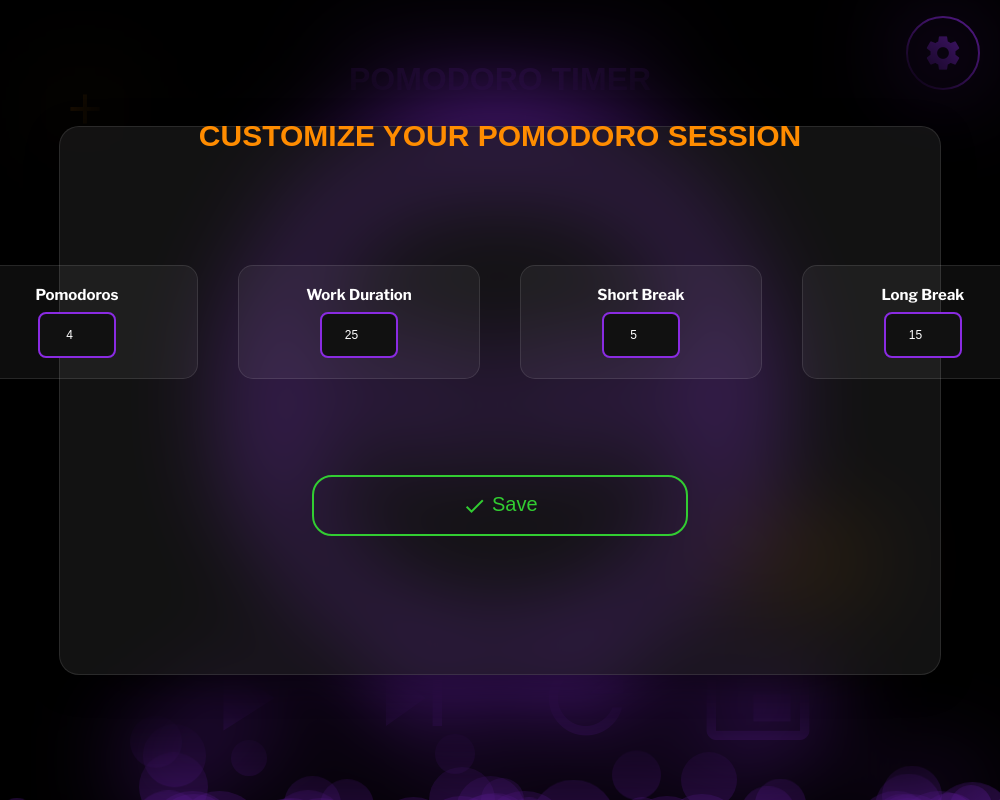
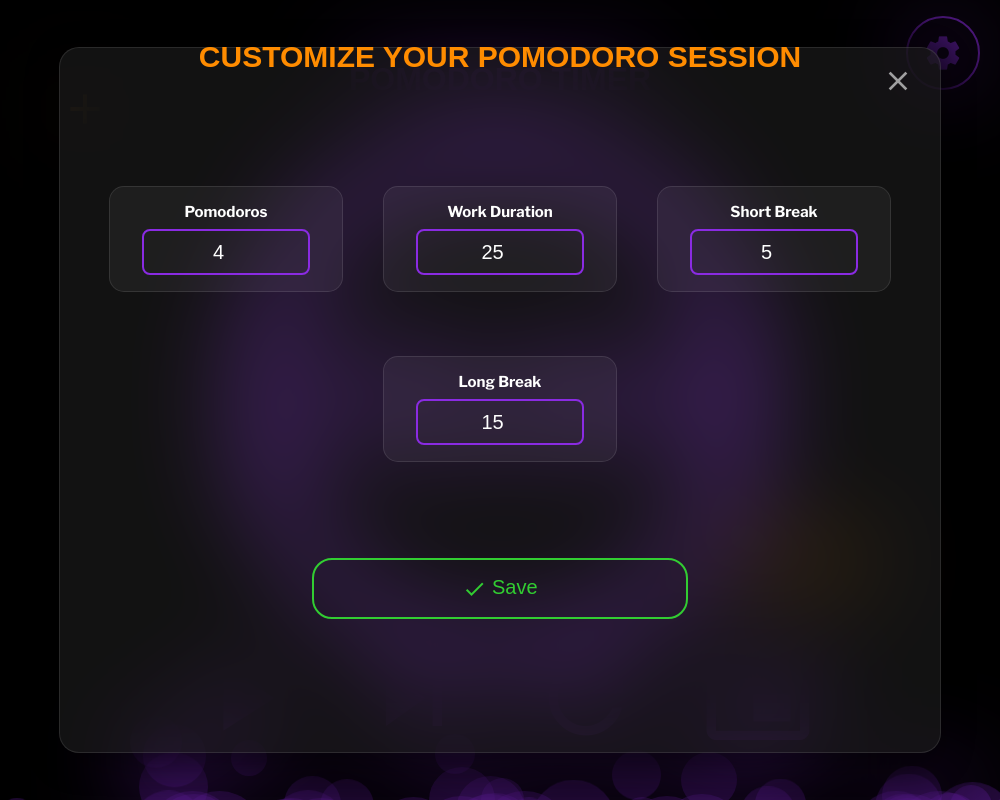
Before and after one commit to ManuCa93/pomodoroTimer, an Electron app: page index.html in a window 1000 px wide. Both pictures are taken after typing "Sample" into the empty fields and a click on the button "add". Drawn offline with nearby package versions, Linux system fonts and the light colour scheme; a web font is replaced by a local one.

Commit message:
UI: Fix close button positioning and settings grid layout proportions

```diff
--- a/style.css
+++ b/style.css
@@ -348,6 +348,7 @@
             display: flex;
             flex-direction: column;
             align-items: center;
+            position: relative; /* Added to keep close buttons inside */
             box-shadow: 0 8px 32px 0 rgba(0, 0, 0, 0.37) !important;
         }
         /* TITOLI E TESTO */
@@ -369,19 +370,20 @@
         }
         .settings-container {
             display: flex;
-            justify-content: center;
-            gap: 5vw;
+            flex-wrap: wrap; /* Added so it doesn't overflow */
+            justify-content: center;
+            gap: 2vw;
             margin-bottom: 3vh;
         }
 
         .settings-group {
             background: rgba(255, 255, 255, 0.05);
             border: 1px solid rgba(255, 255, 255, 0.1);
-            padding: 2.5vh;
+            padding: 2vh;
             border-radius: 1.5vmax;
             text-align: center;
-            width: 17vw;
-            min-width: 170px;
+            width: 15vw; /* Slightly smaller to fit 2x2 grid */
+            min-width: 140px;
             box-shadow: none;
             transition: transform 0.2s ease-in-out, background 0.2s;
         }
@@ -425,14 +427,14 @@
         }
         /* Enlarging input boxes */
         .settings-group input[type="number"] {
-            width: 9vw;
-            height: 6vh;
-            font-size: 1.5vw;
+            width: 80%; /* Fluid width */
+            height: 5vh;
+            font-size: 2.5vh;
             text-align: center;
             border-radius: 8px;
             background: var(--primary-color);
             color: white;
-            border: 3px solid var(--primary-color);
+            border: 2px solid var(--primary-color);
             transition: all 0.2s ease-in-out;
         }
         .settings-group input[type="number"]:focus {
@@ -500,21 +502,24 @@
         /* BUTTON GROUP */
         /* Pulsante Close in alto a destra */
         .close-btn-top {
-            position: fixed;
-            top: -1rem; /* Sposta il pulsante in alto */
-            right: -15rem; /* Sposta il pulsante a destra */
-            background: transparent; /* Sfondo trasparente */
+            position: absolute;
+            top: 2vh;
+            right: 2vw;
+            background: transparent;
             border: none;
-            font-size: 5rem;
-            color: rgba(255, 12, 4, 0.632); /* Colore del testo */
+            color: rgba(255, 255, 255, 0.6);
             cursor: pointer;
             z-index: 1000;
             transition: transform 0.2s ease, color 0.2s ease;
         }
 
+        .close-btn-top .material-icons {
+            font-size: 4vh;
+        }
+
         .close-btn-top:hover {
-            transform: scale(1.2); /* Leggera animazione quando si passa sopra */
-            color: rgb(255, 0, 0); /* Cambia colore */
+            transform: scale(1.1);
+            color: rgb(255, 0, 0);
         }
 
         /* Messaggio Save centrato */
@@ -667,12 +672,12 @@
 
         /* Number input style */
         .settings-group input[type="number"] {
-            width: 7vw;
+            width: 80%;
             height: 5vh;
-            font-size: 1.2vw;
+            font-size: 2.5vh;
             text-align: center;
             border-radius: 8px;
-            background: #111;
+            background: transparent;
             color: white;
             border: 2px solid var(--primary-color);
             transition: all 0.2s ease-in-out;
@@ -701,22 +706,24 @@
         }
 
         .close-btn-top2 {
-            position: fixed;
-            top: 5rem; /* Sposta il pulsante in alto */
-            right: 7rem; /* Sposta il pulsante a destra */
-            background: transparent; /* Sfondo trasparente */
+            position: absolute;
+            top: 2vh;
+            right: 2vw;
+            background: transparent;
             border: none;
-            font-size: 5rem;
-            color: rgba(255, 12, 4, 0.632); /* Colore del testo */
+            color: rgba(255, 255, 255, 0.6);
             cursor: pointer;
             z-index: 1000;
             transition: transform 0.2s ease, color 0.2s ease;
-            color: red;
+        }
+
+        .close-btn-top2 .material-icons {
+            font-size: 4vh;
         }
 
         .close-btn-top2:hover {
-            transform: scale(1.2); /* Leggera animazione quando si passa sopra */
-            color: rgba(255, 0, 0, 0.565); /* Cambia colore */
+            transform: scale(1.1);
+            color: rgba(255, 0, 0, 0.8);
         }
         /* Animazione di apertura */
         @keyframes fadeInScale {
```
